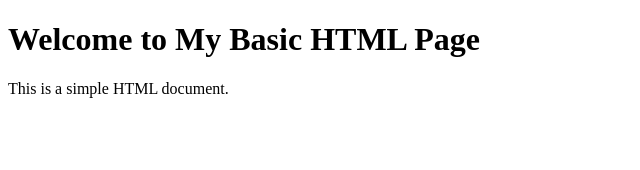
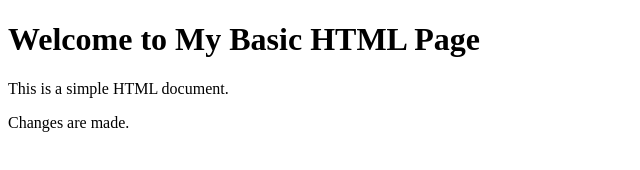
Before and after one commit to ayan5522/exp3, a plain HTML site: page index.html in a window 1280 px wide. Shown: the whole page, without its empty margins (0-640 px from the left). Drawn offline with Linux system fonts and the light colour scheme.

Commit message:
changes are made

```diff
--- a/index.html
+++ b/index.html
@@ -7,5 +7,6 @@
 <body>
     <h1>Welcome to My Basic HTML Page</h1>
     <p>This is a simple HTML document.</p>
+    <p>Changes are made.</p>
 </body>
 </html>
```
